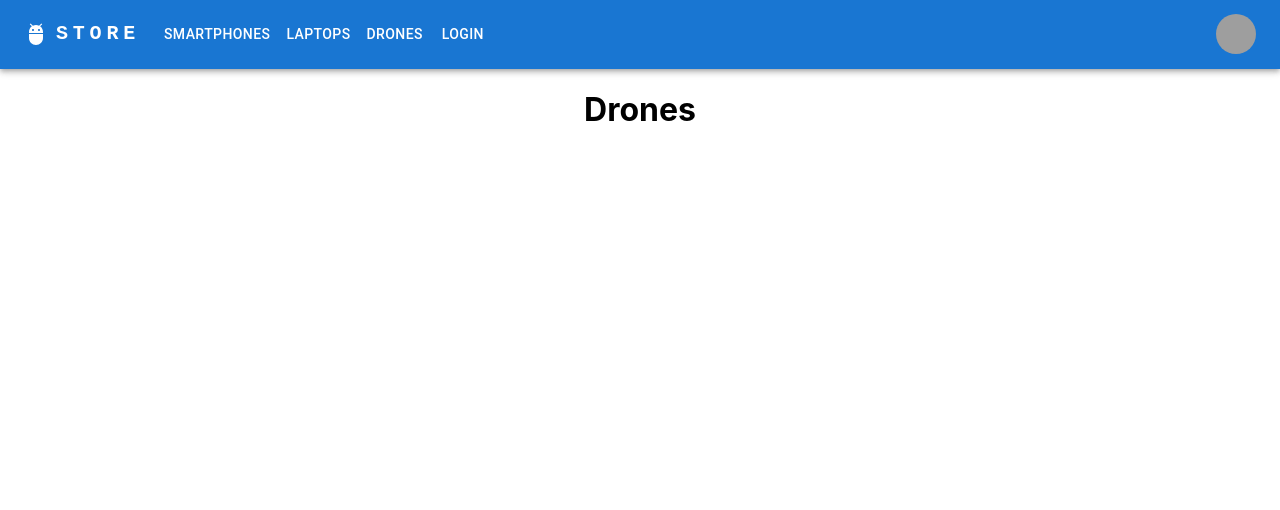
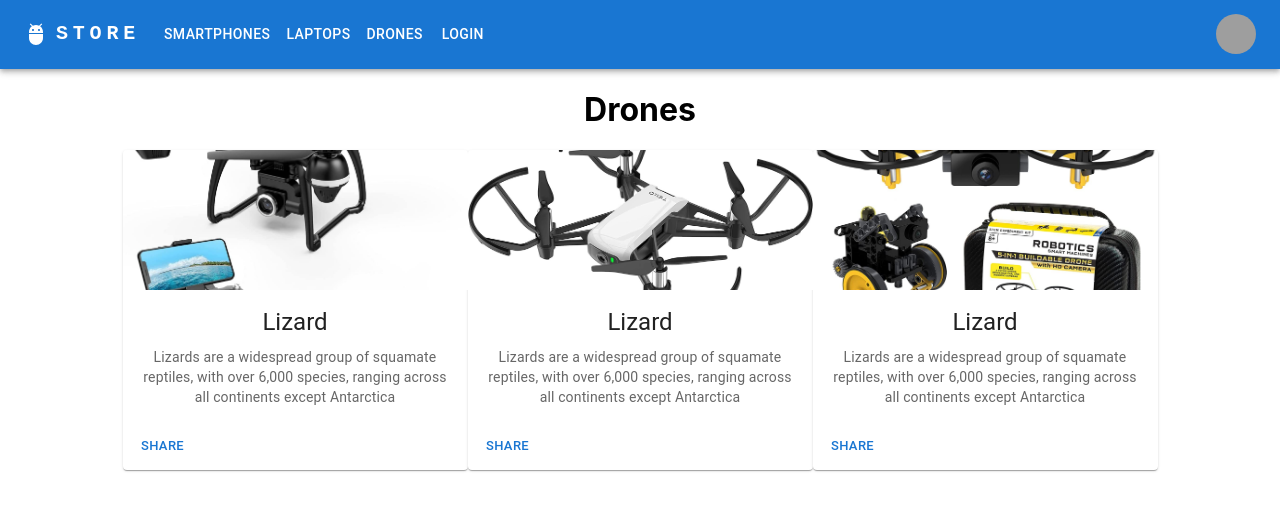
Before and after one commit to marcos-y/New-Project, a React (Create React App) app in the folder frontend/: page /drones in a window 1280 px wide. Shown: the top 510 px of the page. Built offline with nearby package versions, Linux system fonts and the light colour scheme; grey boxes are pictures that could not be loaded.

Commit message:
drones page finished

```diff
--- a/frontend/src/pages/Products/Drones/Drones.jsx
+++ b/frontend/src/pages/Products/Drones/Drones.jsx
@@ -1,12 +1,24 @@
 import React from 'react';
+import Card from '../../../components/Card/Card';
+
+import img1 from'../../../images/drone1.jpg';
+import img2 from'../../../images/drone2.jpg';
+import img3 from'../../../images/drone3.jpg';
 
 const Drones = () =>{
-
     return(
-    <>
-    <h1>Drones</h1>
-    </>
-    )
+        <>
+        <div style={{margin:'auto', display:'flex',justifyContent:'center',flexDirection:'column'}}>
+        <h1>Drones</h1>
+        <div style={{display:'flex', justifyContent:'spaceAround', margin:'auto'}}>
+            <Card img={img1}></Card>
+            <Card img={img2}></Card>
+            <Card img={img3}></Card>
+        </div>
+        </div>
+        </>
+        )
 }
 
+
 export default Drones;
```
